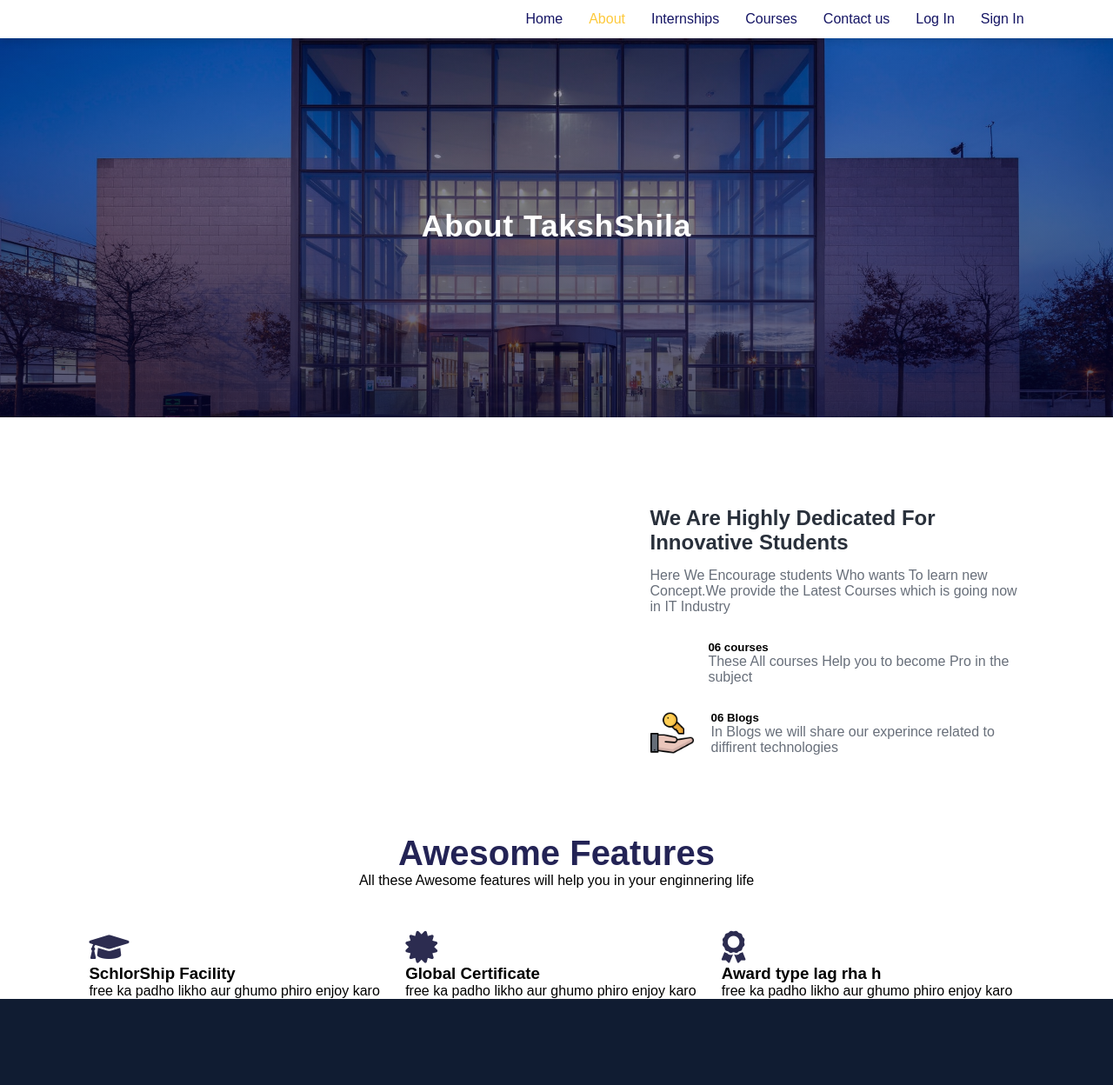
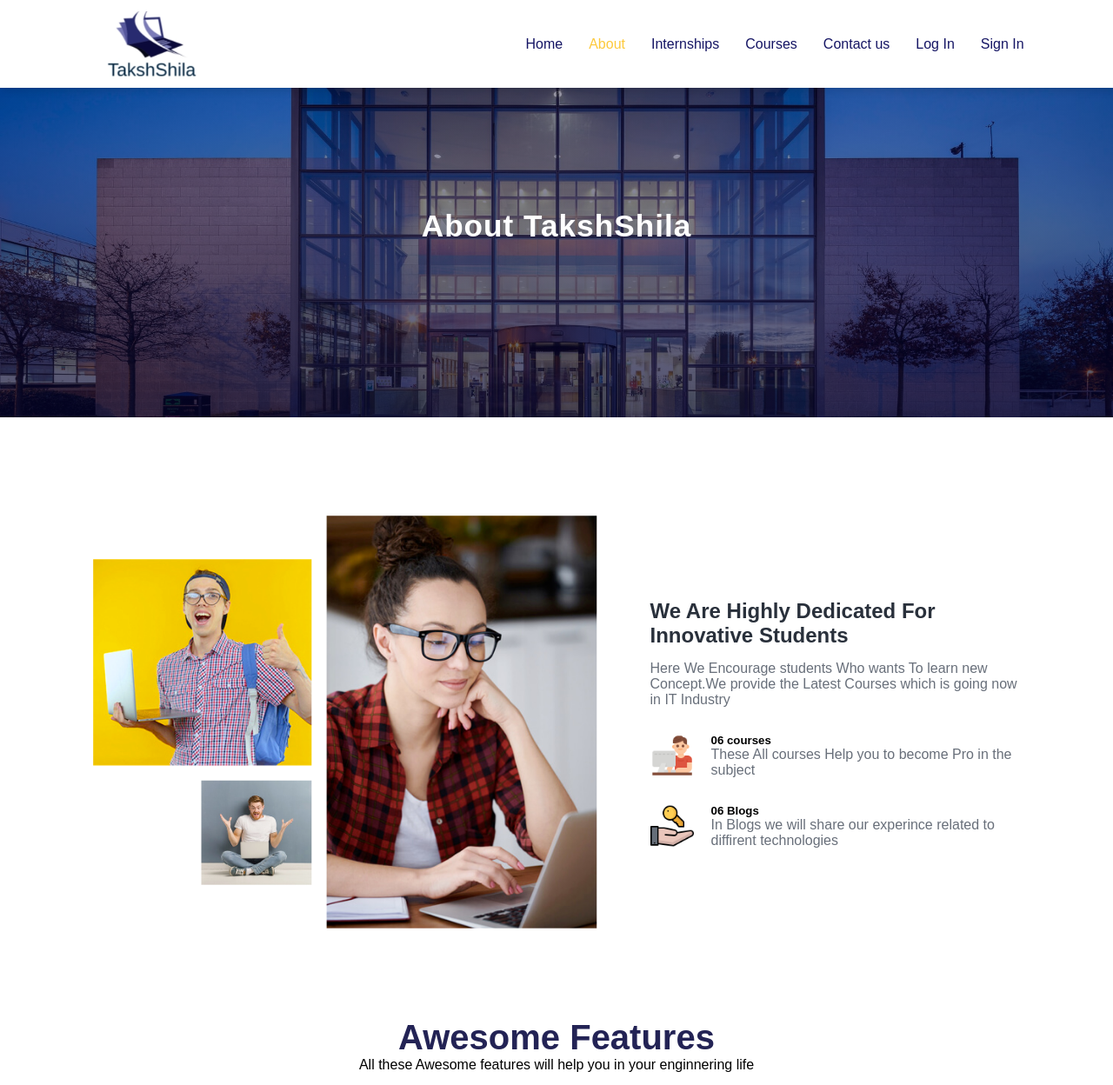
Before and after one commit to abhishekk7352/takshilaproject, a plain HTML site: page about.html in a window 1280 px wide. Shown: the top 1248 px of the page at 87% size. Drawn offline with nearby package versions, Linux system fonts and the light colour scheme; files whose address does not match are found by name.

Commit message:
Update about.html

```diff
--- a/about.html
+++ b/about.html
@@ -12,7 +12,7 @@
 </head>
 <body>
     <nav>
-        <img src="images/finallogo.jpg"alt="">
+        <img src="finallogo.jpg"alt="">
         <div class="navigation">
             <ul>
                 <i id="menu-close" class="fas fa-times"></i>
@@ -24,7 +24,7 @@
                 <li><a href="#">Log In</a></li>
                 <li><a href="#">Sign In</a></li>
             </ul>
-            <img id="menu-btn" src="images/menu.png" alt="">
+            <img id="menu-btn" src="menu.png" alt="">
 
         </div>
     </nav>
@@ -34,13 +34,13 @@
     </section>
     <section id="about-container">
         <div class="about-img">
-<img src="images/a.png" alt="">
+<img src="a.png" alt="">
         </div>
         <div class="about-text">
      <h2>We Are Highly Dedicated For Innovative Students</h2>
      <p> Here We Encourage students Who wants To learn new Concept.We provide the Latest Courses which is going now in IT Industry </p>
      <div class="about-fe">
-        <img src="images/fe1.png" alt="">
+        <img src="fe1.png" alt="">
         <div class="feature">
             <h5>  06 courses</h5>
             <p> These All courses Help you to  become Pro in the subject</p>
```
